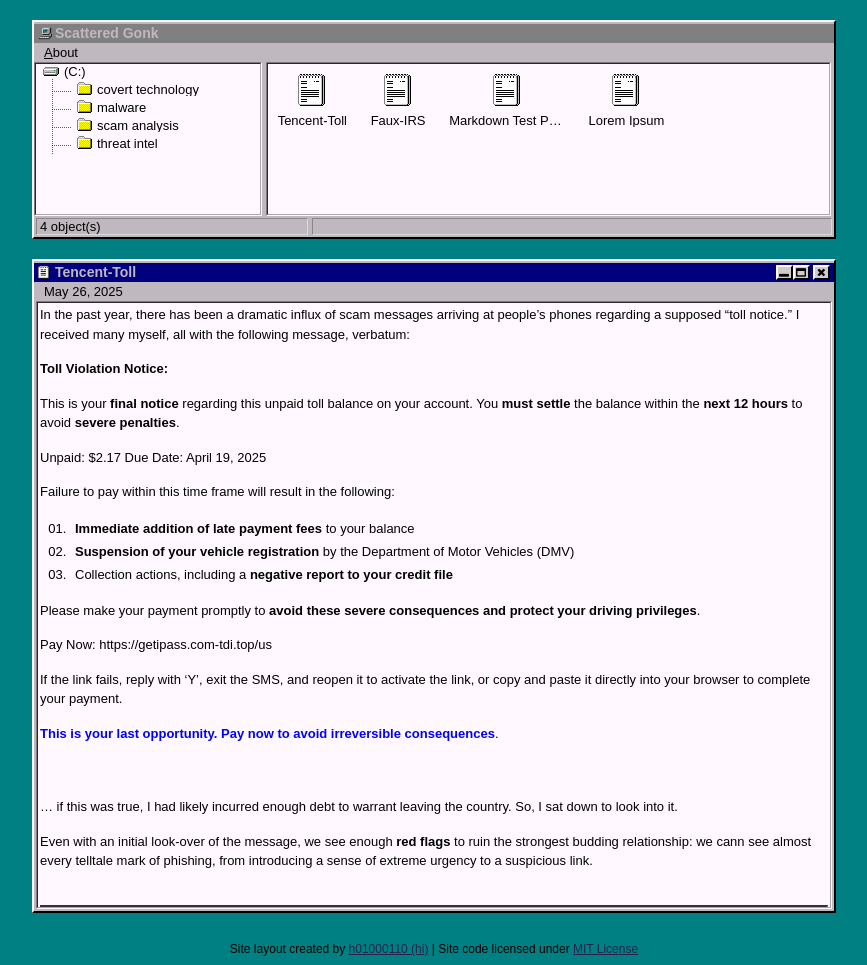
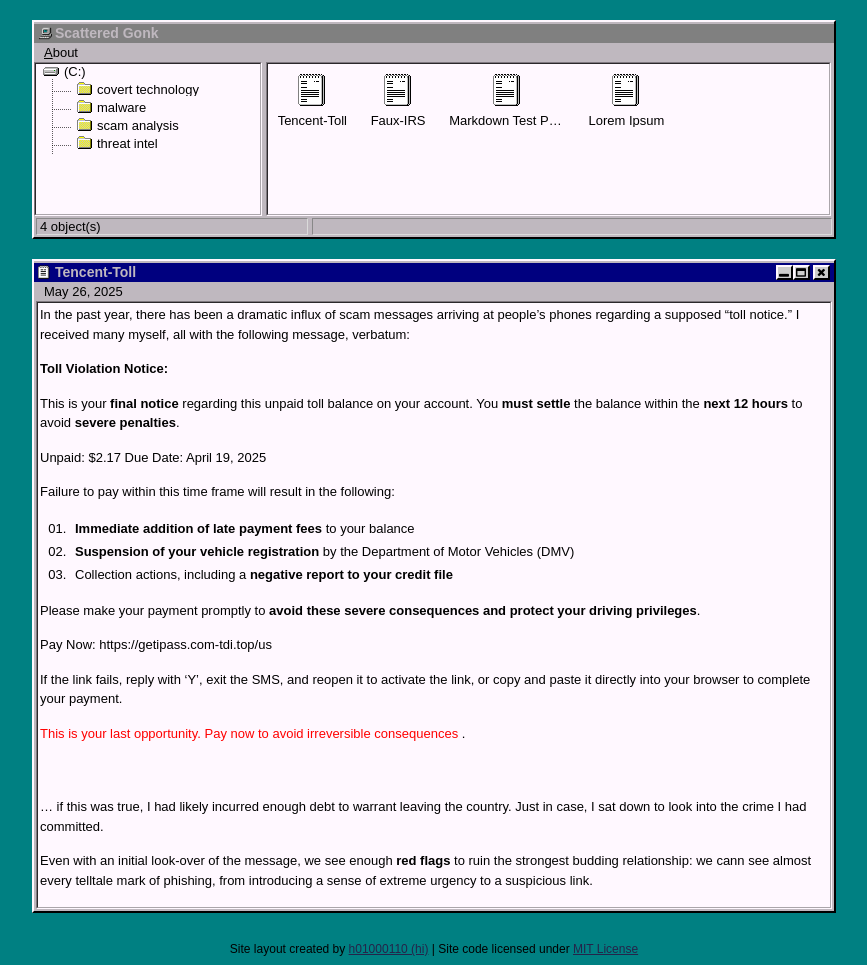
Before and after one commit to scattered-gonk/scattered-gonk.github.io, a Jekyll site: the page built from _posts/2025-26-05-Tencent-Toll.md, in a window 1280 px wide. Shown: the whole page, without its empty margins (206-1073 px from the left). Built offline with Jekyll 4.4.1, drawn with Linux system fonts in a browser that asks for light colours.

Commit message:
Updated posts

```diff
--- a/_posts/2025-26-05-Tencent-Toll.md
+++ b/_posts/2025-26-05-Tencent-Toll.md
@@ -29,10 +29,10 @@
 
 If the link fails, reply with 'Y', exit the SMS, and reopen it to activate the link, or copy and paste it directly into your browser to complete your payment.
 
-<span style="color:blue">**This is your last opportunity. Pay now to avoid irreversible consequences**</span>.
+<span style="color:red"> This is your last opportunity. Pay now to avoid irreversible consequences </span>.
 
 <br>
 <br>
-... if this was true, I had likely incurred enough debt to warrant leaving the country. So, I sat down to look into it.
+... if this was true, I had likely incurred enough debt to warrant leaving the country. Just in case, I sat down to look into the crime I had committed.
 
 Even with an initial look-over of the message, we see enough **red flags** to ruin the strongest budding relationship: we cann see almost every telltale mark of phishing, from introducing a sense of extreme urgency to a suspicious link.
```
